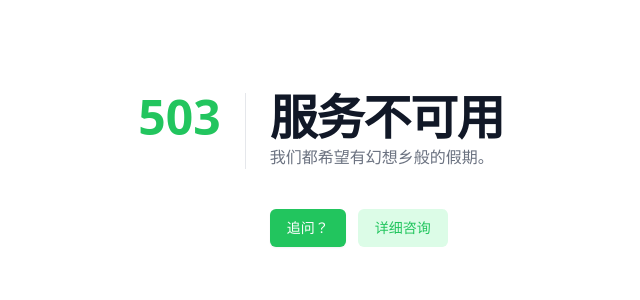
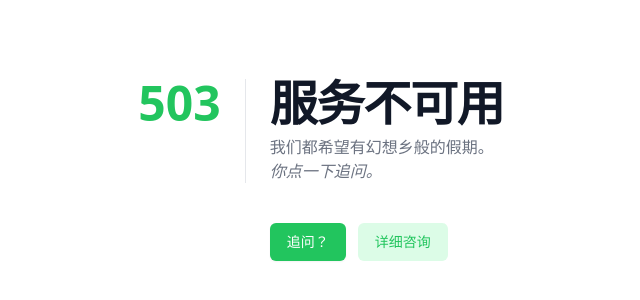
Before and after one commit to paraject/xiaoxin-asst, a Vue app: page /today in a window 1280 px wide. Shown: the part 230-530 px from the top of the page, without its empty margins (319-959 px from the left). Built offline with nearby package versions, Linux system fonts and the light colour scheme.

Commit message:
chore(views/NotFoundView): 加了行引导追问的字儿

```diff
--- a/src/views/NotFoundView.vue
+++ b/src/views/NotFoundView.vue
@@ -11,8 +11,8 @@
               class="text-4xl font-extrabold text-gray-900 tracking-tight sm:text-5xl"
               >服务不可用</h1
             >
-            <p class="mt-1 text-base text-gray-500"
-              >我们都希望有幻想乡般的假期。</p
+            <p class="mt-2 text-base text-gray-500"
+              >我们都希望有幻想乡般的假期。<br /><i>你点一下追问。</i></p
             >
           </div>
           <div
```
